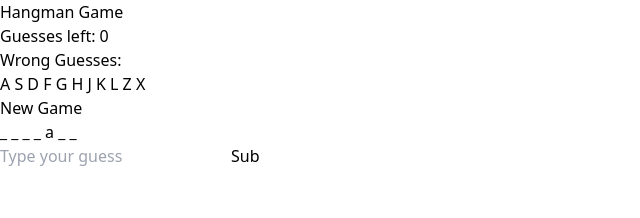
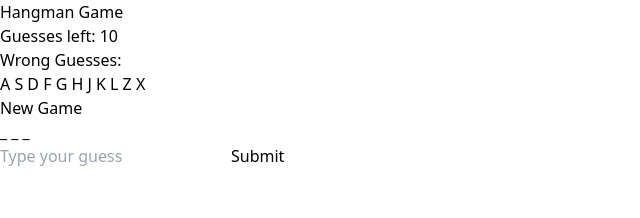
Before and after one commit to MarianoUnosquare17/hangman-react, a React (Vite) app: page / in a window 1280 px wide. Shown: the top 218 px of the page, without its empty margins (0-640 px from the left). Built offline with nearby package versions, Linux system fonts and the light colour scheme.

Commit message:
added some game logic

```diff
--- a/src/App.tsx
+++ b/src/App.tsx
@@ -1,14 +1,25 @@
-import React from 'react';
+import React, { useState } from 'react';
 import './App.css';
 
+
 function App() {
+  const [game, setGame] = useState({
+    alphabet: ['A', 'B', 'C', 'D', 'E', 'F', 'G', 'H', 'I', 'J', 'K', 'L', 'M', 'N', 'O', 'P','Q', 'R', 'S', 'T','U', 'V', 'W', 'X', 'Y', 'Z'],
+    guessesLeft: 10
+
+  })
+  const [words, setWords] = useState(['React', 'Typescript', 'Web', 'Javascript', 'Vue', 'Unosquare'])
+  const randomIndex = Math.floor(Math.random() * words.length);
+  const selectedWord =words[randomIndex]
+  const [displayedWord, setDisplayedWord] = useState('_ '.repeat(selectedWord.length));
+
   return (
     <div className='flex flex-col items-center mt-10'>
       <div className="text-5xl font-bold mb-10">Hangman Game</div>
       <div className='flex flex-col md:flex-row w-full md:w-4/6 mx-auto justify-center items-center md:space-x-8'>
-        <div className='flex-auto w-full md:w-1/3 md:order-1 md:mr-4 text-center md:text-left'>
+        <div className='flex-auto w-full md:w-2/5 md:order-1 md:mr-4 text-center md:text-left'>
           <div className='text-2xl font-bold mb-2 mt-5 md:mt-0'>
-            Guesses left: 0
+            Guesses left: {game.guessesLeft}
           </div>
           <div className='text-2xl font-bold mb-2 mt-5 md:mt-0'>
             Wrong Guesses:
@@ -25,21 +36,21 @@ function App() {
             </button>
           </div>
         </div>
-        <div className='flex-auto w-full md:w-1/2 md:order-2 md:mt-7 mt-4 flex-col text-center md:text-left'>
+        <div className='flex-auto w-full md:w-2/8 md:order-2 md:mt-7 mt-4 flex-col text-center md:text-left'>
           <div className='text-6xl'>
-            _ _ _ _ a _ _
+           {displayedWord}
           </div>
           <div className='text-3xl mt-4'>
             <input
               type="text"
-              className="px-4 py-1 border mt-4 focus:outline-none text-sm rounded-md w-56 h-10"
+              className="px-4 py-0 border mt-4 focus:outline-none text-sm rounded-md w-56 h-10"
               placeholder="Type your guess"
             />
             <button
               onClick={() => {}}
-              className="px-4 py-2 rounded-md font-bold text-sm bg-blue-500 text-white mt-4"
+              className="px-2 py-2 rounded-md font-bold text-sm bg-blue-500 text-white mt-4"
             >
-              Sub
+              Submit
             </button>
           </div>
         </div>
```
